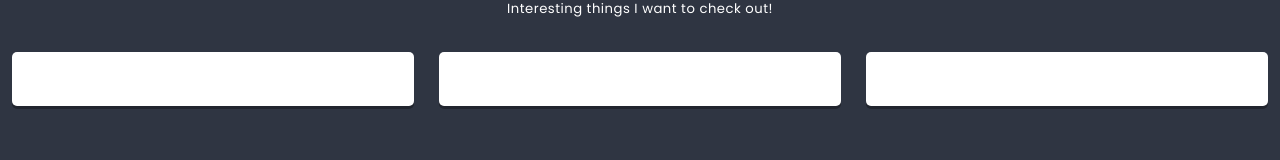
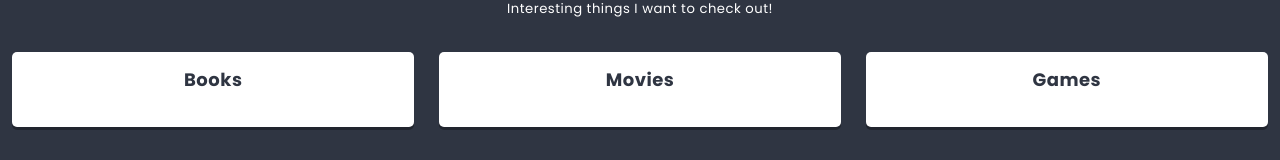
Before and after one commit to aniasadka/react-starter1, a React app: page / in a window 1280 px wide. Shown: the part 380-540 px from the top of the page. Built offline with nearby package versions, Linux system fonts and the light colour scheme.

Commit message:
Change titleText for title - task 15.5

```diff
--- a/src/components/Column/Column.js
+++ b/src/components/Column/Column.js
@@ -6,13 +6,13 @@ class Column extends React.Component {
     render() {
         return (
         <section className={styles.component}>
-            <h3 className={styles.title}>{this.props.titleText}</h3>
+            <h3 className={styles.title}>{this.props.title}</h3>
         </section>
         )
     }
 }
     Column.propTypes = {
-        titleText: PropTypes.node.isRequired,
-    };
+        title: PropTypes.node,
+};
 
 export default Column;
```
